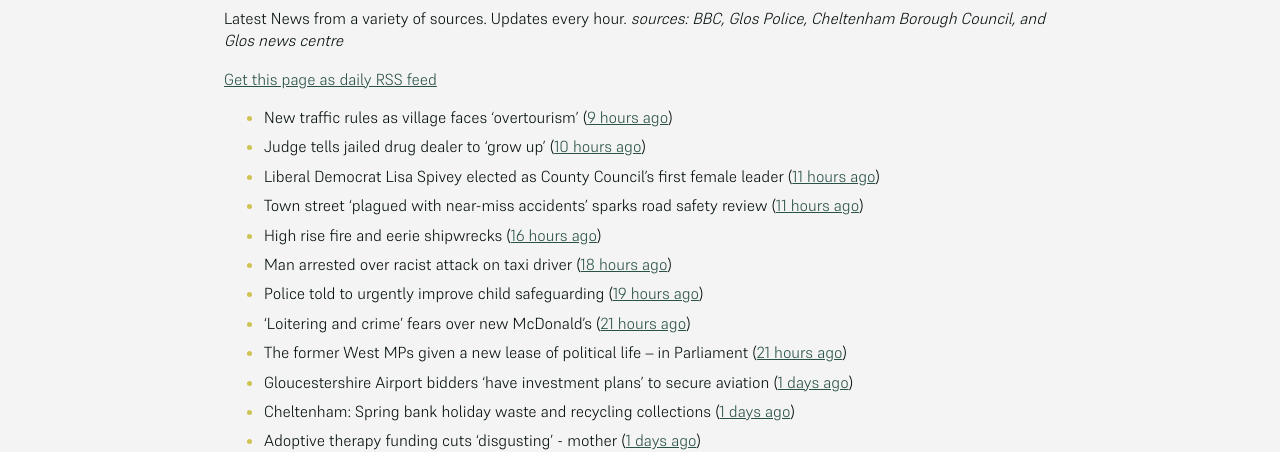
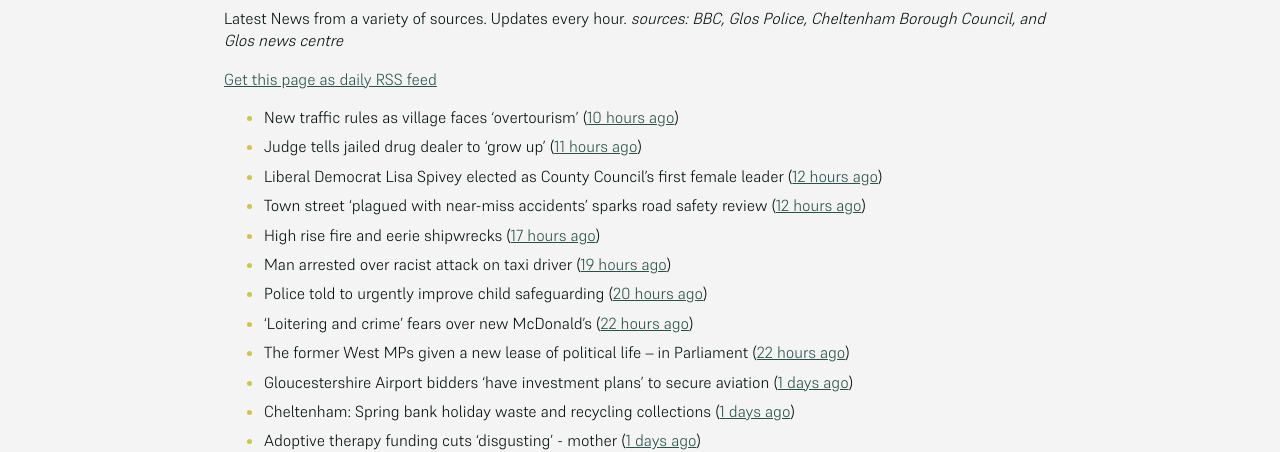
Before and after one commit to mat-0/cheltenham-open-data, a Jekyll site: the page built from _pages/news.md, in a window 1280 px wide. Shown: the part 266-718 px from the top of the page. Built offline with Jekyll 4.4.1, drawn with Linux system fonts in a browser that asks for light colours.

Commit message:
Updated 2025-05-22 03:17:27

```diff
--- a/_pages/news.md
+++ b/_pages/news.md
@@ -12,15 +12,15 @@ _sources: BBC, Glos Police, Cheltenham Borough Council, and Glos news centre_
 [Get this page as daily RSS feed](/daily.rss)
 
 <!-- news_marker starts -->
-- New traffic rules as village faces 'overtourism' ([9 hours ago](https://www.bbc.com/news/articles/cvg99j1y39ro))
-- Judge tells jailed drug dealer to 'grow up' ([10 hours ago](https://www.bbc.com/news/articles/cp3qqky8gnwo))
-- Liberal Democrat Lisa Spivey elected as County Council’s first female leader ([11 hours ago](https://gloucesternewscentre.co.uk/liberal-democrat-lisa-spivey-elected-as-county-councils-first-female-leader/))
-- Town street ‘plagued with near-miss accidents’ sparks road safety review ([11 hours ago](https://gloucesternewscentre.co.uk/town-street-plagued-with-near-miss-accidents-sparks-road-safety-review/))
-- High rise fire and eerie shipwrecks ([16 hours ago](https://www.bbc.com/news/articles/cre99p0g8vxo))
-- Man arrested over racist attack on taxi driver ([18 hours ago](https://www.bbc.com/news/articles/c87jjwnqxz2o))
-- Police told to urgently improve child safeguarding ([19 hours ago](https://www.bbc.com/news/articles/clyggrx8njeo))
-- ‘Loitering and crime’ fears over new McDonald’s ([21 hours ago](https://www.bbc.com/news/articles/ckg4xerxx67o))
-- The former West MPs given a new lease of political life – in Parliament ([21 hours ago](https://www.bbc.com/news/articles/cp8y26vvkyxo))
+- New traffic rules as village faces 'overtourism' ([10 hours ago](https://www.bbc.com/news/articles/cvg99j1y39ro))
+- Judge tells jailed drug dealer to 'grow up' ([11 hours ago](https://www.bbc.com/news/articles/cp3qqky8gnwo))
+- Liberal Democrat Lisa Spivey elected as County Council’s first female leader ([12 hours ago](https://gloucesternewscentre.co.uk/liberal-democrat-lisa-spivey-elected-as-county-councils-first-female-leader/))
+- Town street ‘plagued with near-miss accidents’ sparks road safety review ([12 hours ago](https://gloucesternewscentre.co.uk/town-street-plagued-with-near-miss-accidents-sparks-road-safety-review/))
+- High rise fire and eerie shipwrecks ([17 hours ago](https://www.bbc.com/news/articles/cre99p0g8vxo))
+- Man arrested over racist attack on taxi driver ([19 hours ago](https://www.bbc.com/news/articles/c87jjwnqxz2o))
+- Police told to urgently improve child safeguarding ([20 hours ago](https://www.bbc.com/news/articles/clyggrx8njeo))
+- ‘Loitering and crime’ fears over new McDonald’s ([22 hours ago](https://www.bbc.com/news/articles/ckg4xerxx67o))
+- The former West MPs given a new lease of political life – in Parliament ([22 hours ago](https://www.bbc.com/news/articles/cp8y26vvkyxo))
 - Gloucestershire Airport bidders ‘have investment plans’ to secure aviation ([1 days ago](https://gloucesternewscentre.co.uk/gloucestershire-airport-bidders-have-investment-plans-to-secure-aviation/))
 - Cheltenham: Spring bank holiday waste and recycling collections ([1 days ago](https://gloucesternewscentre.co.uk/cheltenham-spring-bank-holiday-waste-and-recycling-collections/))
 - Adoptive therapy funding cuts 'disgusting' - mother ([1 days ago](https://www.bbc.com/news/articles/c4g2rpypmp9o))
```
Also changed, not shown: _data/flood.json (+5 -27 lines), index.md (+4 -4 lines).
